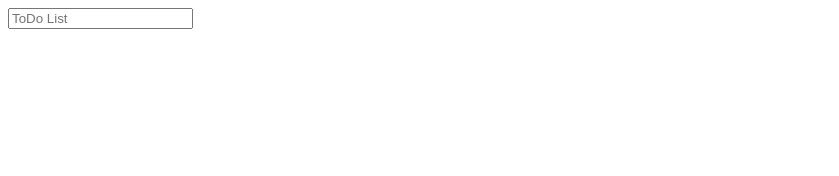
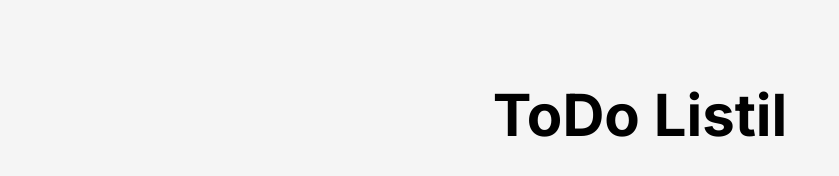
Before and after one commit to xiuiskariot/to-do-list, a plain HTML site: page index.html in a window 1280 px wide. Shown: the whole page, without its empty margins (0-839 px from the left). Drawn offline with Linux system fonts and the light colour scheme.

Commit message:
add title

```diff
--- a/index.html
+++ b/index.html
@@ -4,11 +4,15 @@
   <meta charset="UTF-8">
   <meta http-equiv="X-UA-Compatible" content="IE=edge">
   <meta name="viewport" content="width=device-width, initial-scale=1.0">
+  <link rel="stylesheet" href="./style/style.css">
+  <link rel="preconnect" href="https://fonts.googleapis.com">
+  <link rel="preconnect" href="https://fonts.gstatic.com" crossorigin>
+  <link href="https://fonts.googleapis.com/css2?family=Inter:wght@400;700&display=swap" rel="stylesheet">
   <title>ToDo List</title>
 </head>
 <body>
   <header>
-    <input type="text" placeholder="ToDo List">
+    <input type="text" placeholder="ToDo List" class="title" value="ToDo Listil">
   </header>
   <main>
     <form>
--- a/style/style.css
+++ b/style/style.css
@@ -0,0 +1,48 @@
+* {
+  margin: 0;
+  padding: 0;
+  box-sizing: border-box;
+  width: 100%;
+}
+
+body {
+  background: #F5F5F5;
+}
+
+header {
+  display: flex;
+  align-items: center;
+  justify-content: center;
+}
+
+
+
+.title {
+  width: 500px;
+  min-height: 70px;
+  font-family: 'Inter';
+  font-style: normal;
+  font-weight: 700;
+  font-size: 58px;
+  line-height: 70px;
+  color: #000000;
+  background: none;
+  border: none;
+  margin: 80px auto 33px;
+  text-align: center;
+}
+
+.title::placeholder {
+  font-family: 'Inter';
+  font-style: normal;
+  font-weight: 700;
+  font-size: 58px;
+  line-height: 70px;
+  color: #000000;
+  opacity: 100;
+}
+
+.title:focus {
+  border: none;
+  outline: 0;
+}
```
